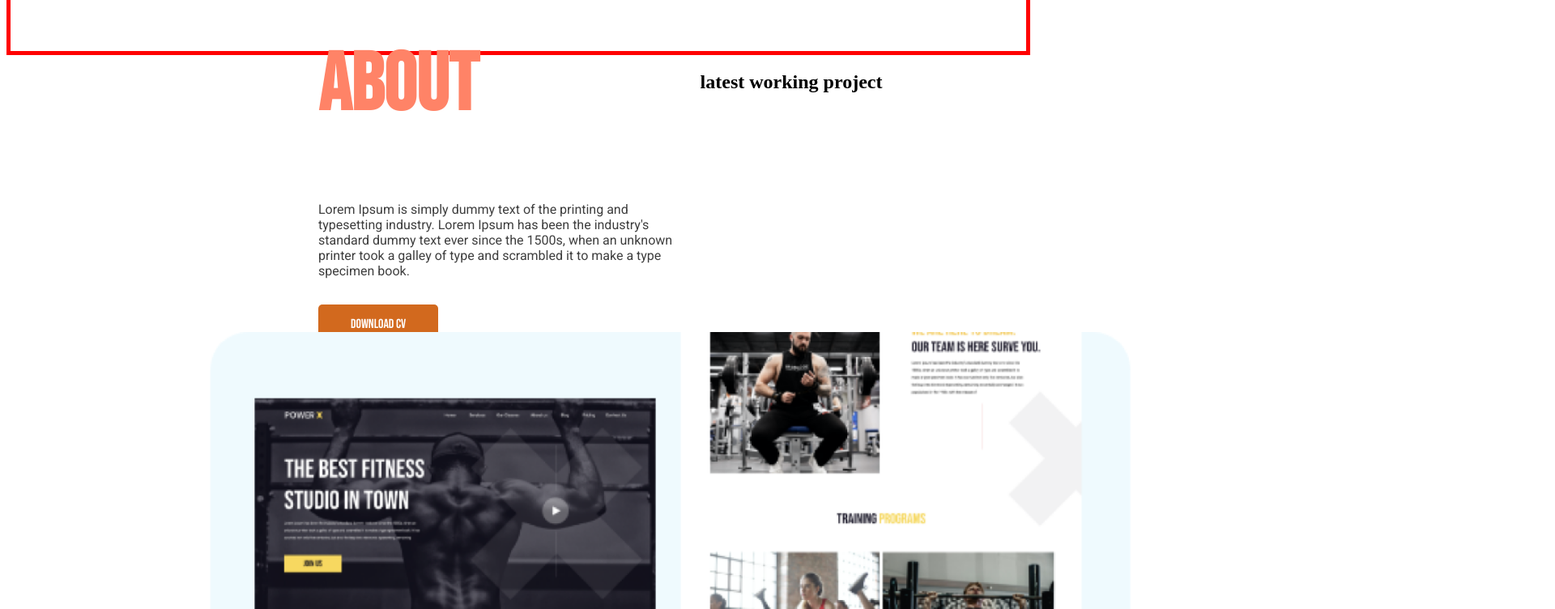
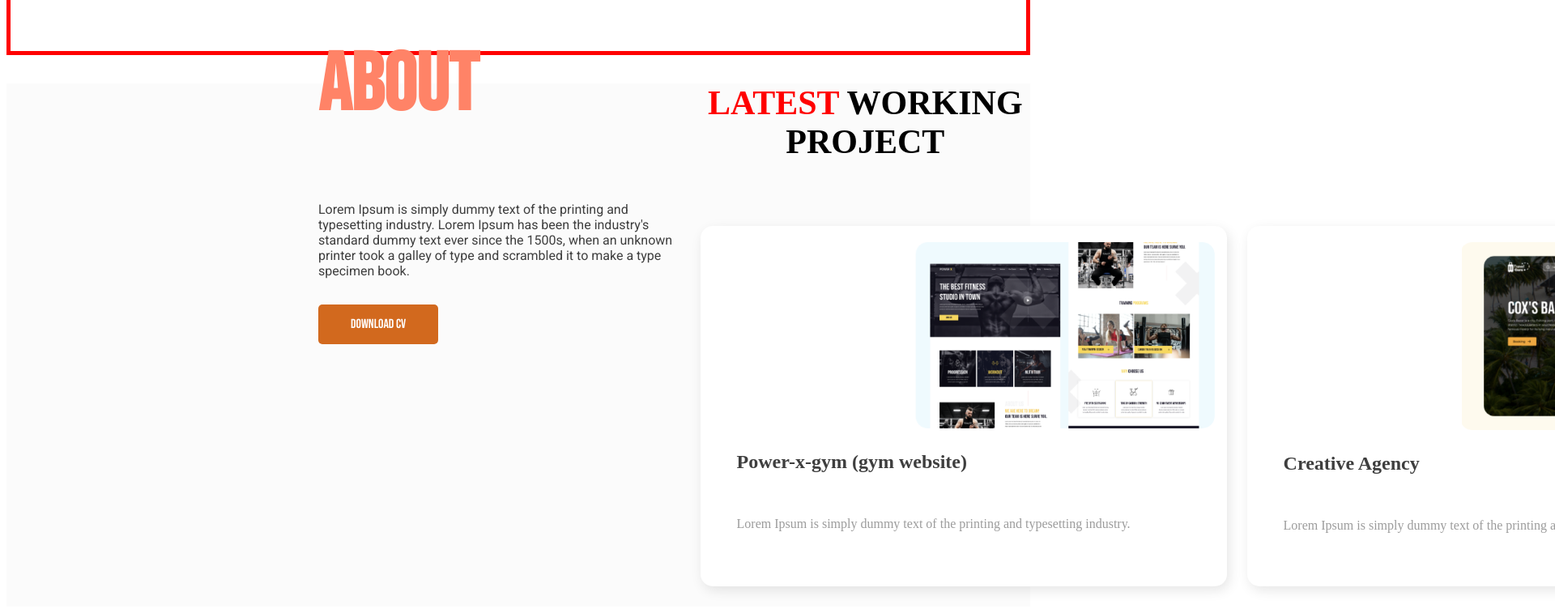
Before and after one commit to abid900/website-portfolio, a plain HTML site: page index.html in a window 1280 px wide. Shown: the part 1960-2712 px from the top of the page at 81% size, 1920 px wide, since content can reach past the window. Drawn offline with Linux system fonts and the light colour scheme.

Commit message:
card section

```diff
--- a/style.css
+++ b/style.css
@@ -101,12 +101,58 @@ h2 {
     font-family: roboto;
 }
 
-.new {
-    margin: 0px;
-    padding: 0px;
-    text-align: left;
-}
+
+
 .before{
     border: 5px solid red;
     height: 1000px;
 }
+.card-section{
+    background-color: #fbfbfb;
+
+}
+.section-header{
+    font-size: 28px;
+    text-align: center;
+    text-transform: uppercase;
+}
+.section-header h1 span{
+    color: red;
+}
+.container{
+	/* width: 100%; */
+	margin: 80px auto 0px;
+    align-items: center;
+
+}
+.parent {
+
+    text-align: center;
+
+     display: grid;
+     grid-template-columns: repeat(3, 1fr);
+     grid-template-rows: 1fr;
+     grid-column-gap: 0px;
+     grid-row-gap: 0px;
+     }
+.card{
+   width: 350;
+    height: auto;
+    background-color: #fff;
+    margin: 0px 25px 25px 0px;
+    padding: 20px 15px;
+    border-radius: 15px 15px;
+    box-shadow: 3px 5px 15px rgba(0, 0, 0, 0.1);
+}
+.card-heading{
+    font-weight: 700;
+    text-align: left;
+    font-size: 24px;
+}
+.card-des{
+    text-align: left !important;
+    color: #9c9c9c;
+}
+ .parent img{
+        width: 370px;
+        border-radius: 15px 15px;
```
